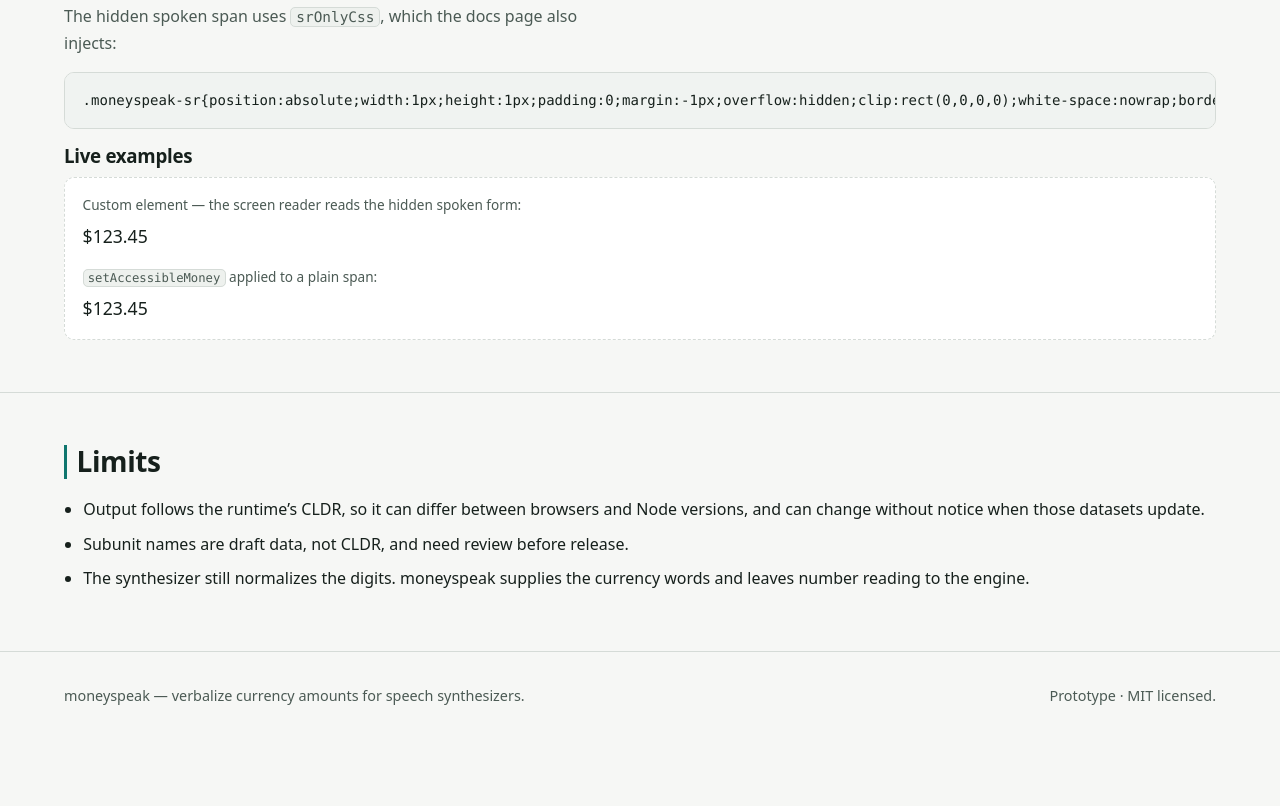
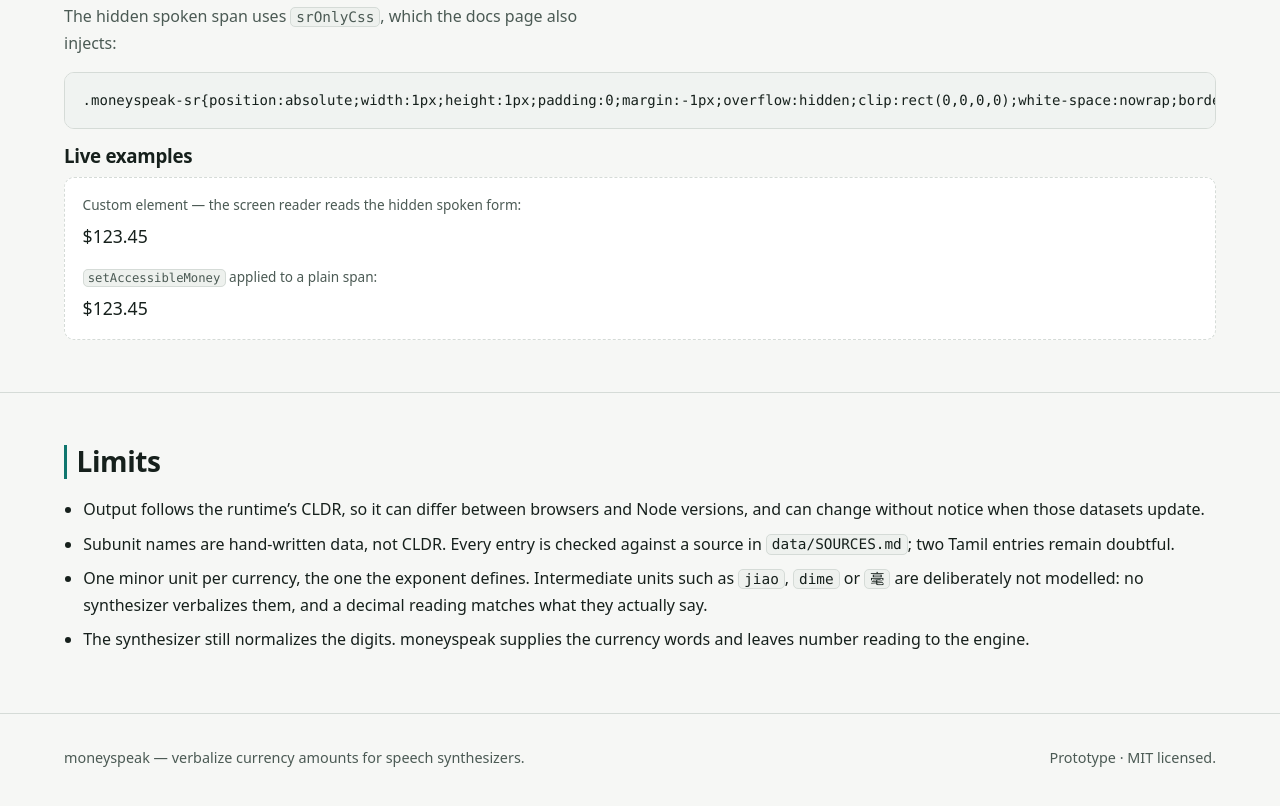
Before and after one commit to amoshydra/moneyspeak, a website built with Vite: page docs/index.html in a window 1280 px wide. Shown: the part 5430-6236 px from the top of the page. Before the commit the page ends 6178 px from the top, so only its background shows below. Built offline with nearby package versions, Linux system fonts and the light colour scheme.

Commit message:
docs: record the one-minor-unit decision and the verified subunit data

```diff
--- a/docs/index.html
+++ b/docs/index.html
@@ -435,7 +435,15 @@ defineCurrencyAmount();</code></pre>
               Output follows the runtime’s CLDR, so it can differ between browsers and Node versions,
               and can change without notice when those datasets update.
             </li>
-            <li>Subunit names are draft data, not CLDR, and need review before release.</li>
+            <li>
+              Subunit names are hand-written data, not CLDR. Every entry is checked against a source in
+              <code>data/SOURCES.md</code>; two Tamil entries remain doubtful.
+            </li>
+            <li>
+              One minor unit per currency, the one the exponent defines. Intermediate units such as
+              <code>jiao</code>, <code>dime</code> or <code>毫</code> are deliberately not modelled:
+              no synthesizer verbalizes them, and a decimal reading matches what they actually say.
+            </li>
             <li>
               The synthesizer still normalizes the digits. moneyspeak supplies the currency words and
               leaves number reading to the engine.
```
Also changed, not shown: README.md.
